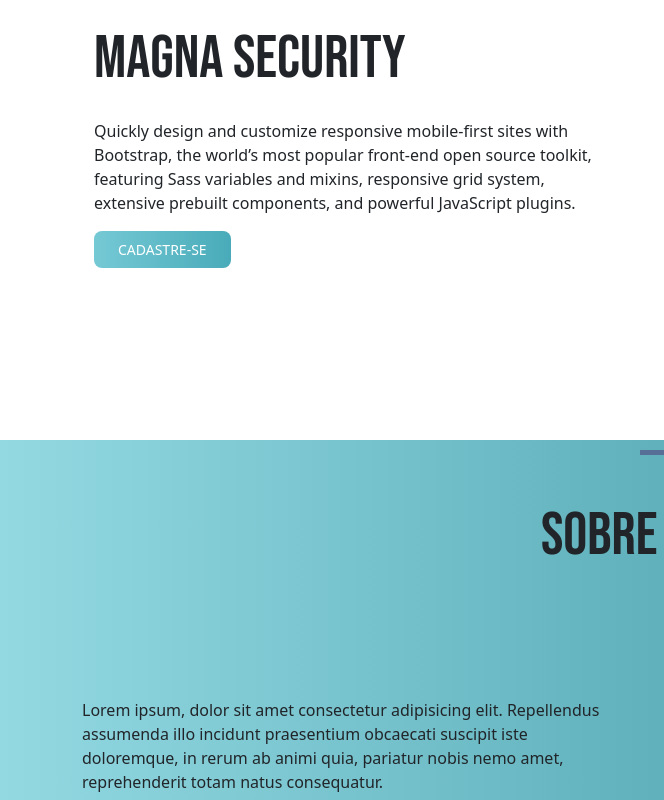
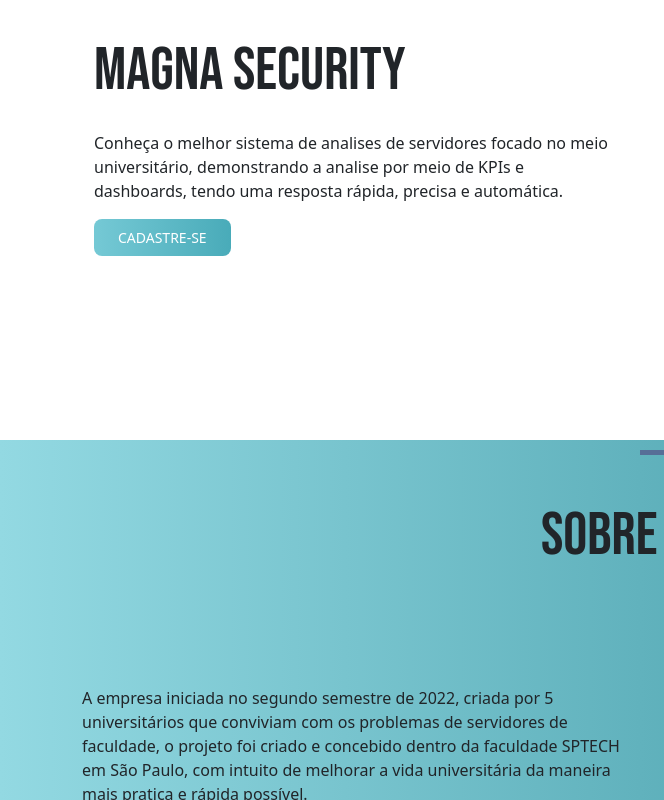
Before and after one commit to Magna-Security/website-magna, a website: page site/index.html in a window 1280 px wide. Shown: the part 240-1040 px from the top of the page, 0-664 px from the left. Drawn offline with nearby package versions, Linux system fonts and the light colour scheme.

Commit message:
Textos Atualizados

```diff
--- a/site/index.html
+++ b/site/index.html
@@ -66,10 +66,8 @@
         <div class="col-lg-6">
           <h1 class="h2 mb-4">Magna Security</h1>
           <p class="">
-            Quickly design and customize responsive mobile-first sites with
-            Bootstrap, the world’s most popular front-end open source toolkit,
-            featuring Sass variables and mixins, responsive grid system,
-            extensive prebuilt components, and powerful JavaScript plugins.
+            Conheça o melhor sistema de analises de servidores focado no meio universitário, demonstrando a
+            analise por meio de KPIs e dashboards, tendo uma resposta rápida, precisa e automática.
           </p>
           <div class="d-grid gap-2 d-md-flex">
             <a class="btn btn-primary btn-lg px-4 me-md-2" href="cadastro.html">
@@ -88,10 +86,12 @@
             class="col-12 col-md-6 d-flex align-items-center justify-content-center"
           >
             <p class="body1">
-              Lorem ipsum, dolor sit amet consectetur adipisicing elit.
-              Repellendus assumenda illo incidunt praesentium obcaecati suscipit
-              iste doloremque, in rerum ab animi quia, pariatur nobis nemo amet,
-              reprehenderit totam natus consequatur.
+              A empresa iniciada no segundo semestre de 2022,
+              criada por 5 universitários que conviviam com os problemas de servidores de faculdade,
+              o projeto foi criado e concebido dentro da faculdade SPTECH em São Paulo,
+              com intuito de melhorar a vida universitária da maneira mais pratica e rápida possível.
+
+
             </p>
           </div>
           <div class="col text-center">
```
